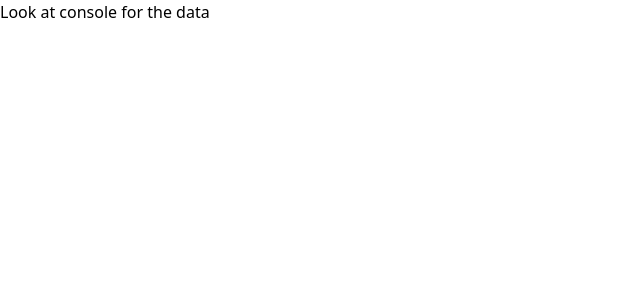
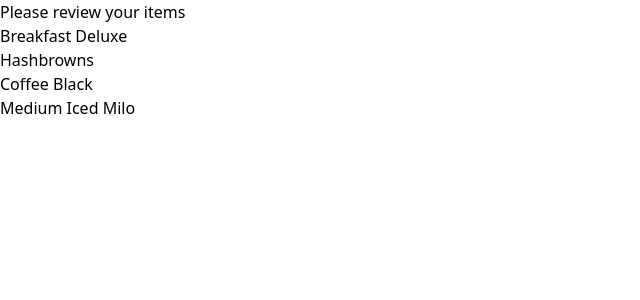
Before and after one commit to raynerljm/paymelah-web, a Next.js app: page /split/1 in a window 1280 px wide. Shown: the top 300 px of the page, without its empty margins (0-640 px from the left). Built offline with nearby package versions, Linux system fonts and the light colour scheme.

Commit message:
Setup types for decoding url

```diff
--- /dev/null
+++ b/hooks/useUrlData.ts
@@ -0,0 +1,71 @@
+import React, { useState, useEffect } from "react";
+import { useRouter } from "next/router";
+import type { URLData } from "../types";
+
+const emptyData = {
+  lineItems: [
+    {
+      qty: 0,
+      descClean: "Loading...",
+      lineTotal: 0,
+    },
+  ],
+  chatId: "dummyChatId",
+  users: [],
+};
+
+const dummyData = {
+  lineItems: [
+    {
+      qty: 3,
+      descClean: "Breakfast Deluxe",
+      lineTotal: 8.9,
+    },
+    {
+      qty: 3,
+      descClean: "Hashbrowns",
+      lineTotal: 1.2,
+    },
+    {
+      qty: 1,
+      descClean: "Coffee Black",
+      lineTotal: 0.9,
+    },
+    {
+      qty: 2,
+      descClean: "Medium Iced Milo",
+      lineTotal: 2.1,
+    },
+  ],
+  chatId: "dummyChatId",
+  users: ["raypuff"],
+};
+
+const useUrlData = () => {
+  const router = useRouter();
+  const [loading, setLoading] = useState(true);
+  const [data, setData] = useState<URLData>(emptyData);
+
+  useEffect(() => {
+    if (!router) return;
+    const dummyQuery = btoa(JSON.stringify(dummyData));
+    const decodedString = window.atob(dummyQuery as string);
+    let decodedJson;
+    try {
+      decodedJson = JSON.parse(decodedString);
+    } catch (error) {
+      decodedJson = "Invalid JSON file";
+    }
+    setData(decodedJson);
+    setLoading(false);
+  }, [router]);
+
+  return {
+    loading,
+    lineItems: data.lineItems,
+    chatId: data.chatId,
+    users: data.users,
+  };
+};
+
+export default useUrlData;
--- a/pages/split/[code]/index.tsx
+++ b/pages/split/[code]/index.tsx
@@ -1,28 +1,33 @@
 import type { NextPage } from "next";
 import { useState, useEffect } from "react";
-import { useRouter } from "next/router";
+import useUrlData from "../../../hooks/useUrlData";
+import { LineItem } from "../../../types";
 
 const Split: NextPage = () => {
-  const router = useRouter();
-  const [data, setData] = useState<any>();
-  const [loading, setLoading] = useState(true);
+  const {
+    loading,
+    lineItems: initialLineItems,
+    chatId,
+    users: initialUsers,
+  } = useUrlData();
+  const [lineItems, setLineItems] = useState<LineItem[]>(initialLineItems);
+  const [users, setUsers] = useState<string[]>(initialUsers);
 
   useEffect(() => {
-    if (!router) return;
-    const dummyQuery = btoa(JSON.stringify({ chatId: "123" }));
-    const decodedString = window.atob(dummyQuery as string);
-    let decodedJson;
-    try {
-      decodedJson = JSON.parse(decodedString);
-    } catch (error) {
-      decodedJson = "Invalid JSON file";
-    }
-    setData(decodedJson);
-    setLoading(false);
-  }, [router]);
+    if (loading) return;
+    setLineItems(initialLineItems);
+    setUsers(initialUsers);
+  }, [initialLineItems, initialUsers, loading]);
 
   if (loading) return <div>Loading...</div>;
 
-  return <div>{console.log(data)}Look at console for the data</div>;
+  return (
+    <div>
+      <h1>Please review your items</h1>
+      {lineItems.map((item) => {
+        return <div key={item.descClean}>{item.descClean}</div>;
+      })}
+    </div>
+  );
 };
 export default Split;
--- /dev/null
+++ b/types.ts
@@ -0,0 +1,11 @@
+export type LineItem = {
+  qty: number;
+  descClean: string;
+  lineTotal: number;
+};
+
+export type URLData = {
+  lineItems: LineItem[];
+  chatId: string;
+  users: string[];
+};
```
